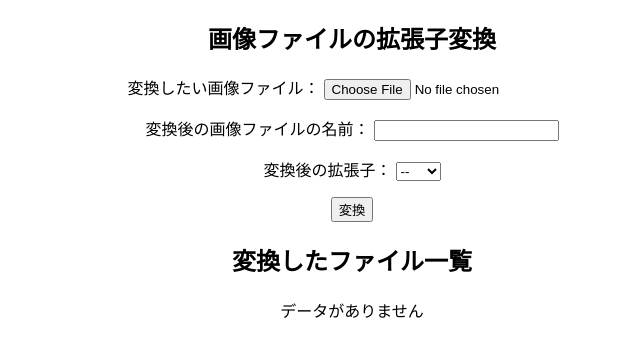
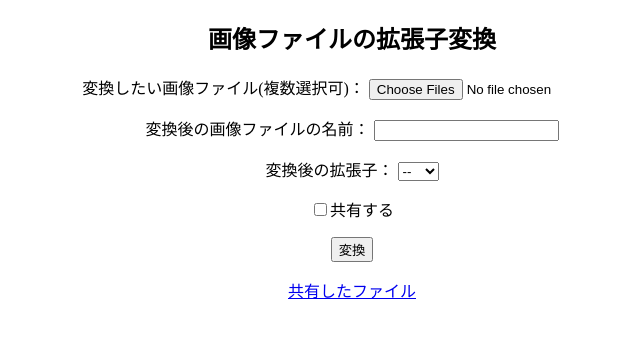
Before and after one commit to mmmadoo/image_extension_change, a Flask app: page / in a window 1280 px wide. Shown: the top 357 px of the page, without its empty margins (288-928 px from the left). Run offline with Flask 3, Linux system fonts and the light colour scheme.

Commit message:
Update index.html

```diff
--- a/templates/index.html
+++ b/templates/index.html
@@ -8,10 +8,13 @@
     <body>
         <h2 style="text-align:center">画像ファイルの拡張子変換</h2>
         <p>
+            {% if message %}
+                <p style="text-align:center">未入力の要素があります</p>
+            {% endif %}
             <form method="POST" action="/upload" enctype="multipart/form-data">
                 <p style="text-align:center">
-                    <label for="file">変換したい画像ファイル：</label>
-                    <input type="file" name="file">
+                    <label for="file">変換したい画像ファイル(複数選択可)：</label>
+                    <input type="file" name="file" multiple="multiple">
                 </p>
                 <p style="text-align:center">
                     <label for = 'text'>変換後の画像ファイルの名前：</label>
@@ -22,27 +25,13 @@
                     <select name='ext'>
                         <option value='None'>--</option>
                         <option value='pdf'>pdf</option>
-                        <option value='png'>png</option>
-                        <option value='jpg'>jpg</option>
                     </select>
                 </p>
+                <p style="text-align:center"><input type="checkbox" name="is_shared" value="True">共有する
                 <p style="text-align:center"><button type="submit">変換</button>
             </form>
+            <p style="text-align:center"><a href="/share">共有したファイル</a>
+
         </p>
-        <h2 style="text-align:center">変換したファイル一覧</h2>
-        <table style="margin: 0 auto; border-collapse: collapse; width: 40%; text-align: center;">
-            {% for file in csv_files %}
-
-                <tr>
-                    <td>{{ file }}</td>
-                    <td><a href="/download/{{ file }}">保存</a></td>
-                    <td><a href="/delete/{{ file }}">削除</a></td>
-                </tr>
-            {% else %}
-                <tr>
-                    <td>データがありません</td>
-                </tr>
-            {% endfor %}
-        </table>
-    </body>
+        </body>
 </html>
```
